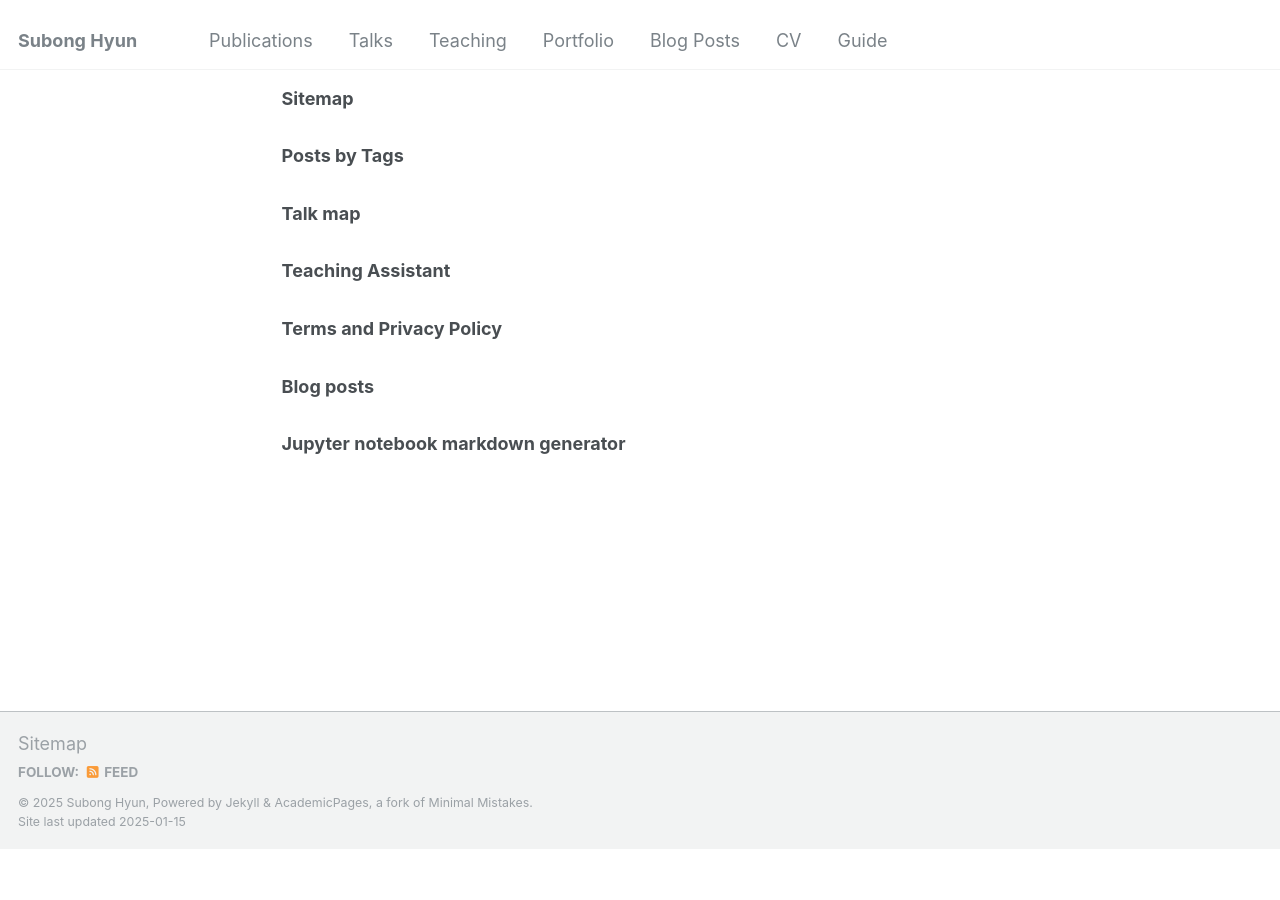
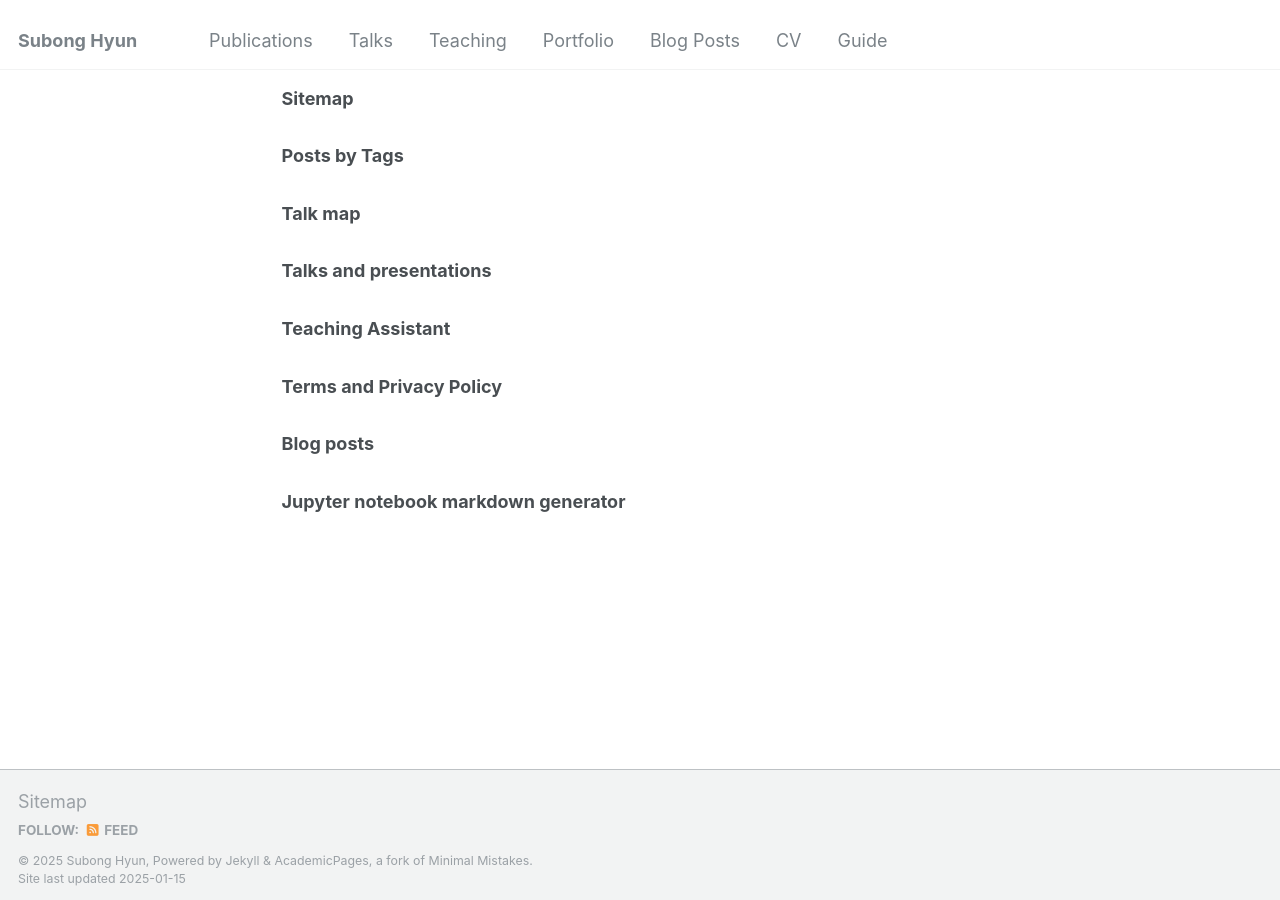
Before and after one commit to SubongHyun/subonghyun.github.io, a Jekyll site: the page built from _pages/page-archive.html, in a window 1280 px wide and 900 px high, scrolled down 716 px. Built offline with Jekyll 4.4.1, drawn with Linux system fonts in a browser that asks for light colours; before the commit the page ends 1565 px from its top, so only the background shows below that.

Commit message:
Update talks.html

```diff
--- a/_pages/talks.html
+++ b/_pages/talks.html
@@ -1,7 +1,7 @@
 ---
 layout: archive
-title:
-permalink: /
+title: "Talks and presentations"
+permalink: /talks/
 author_profile: true
 ---
 
```
